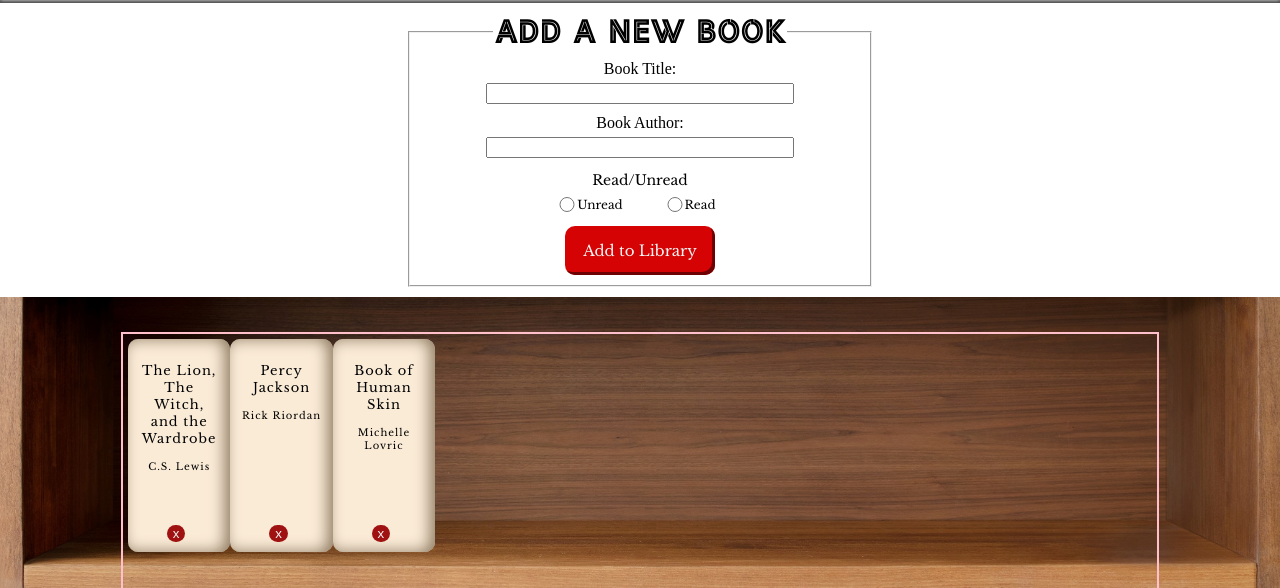
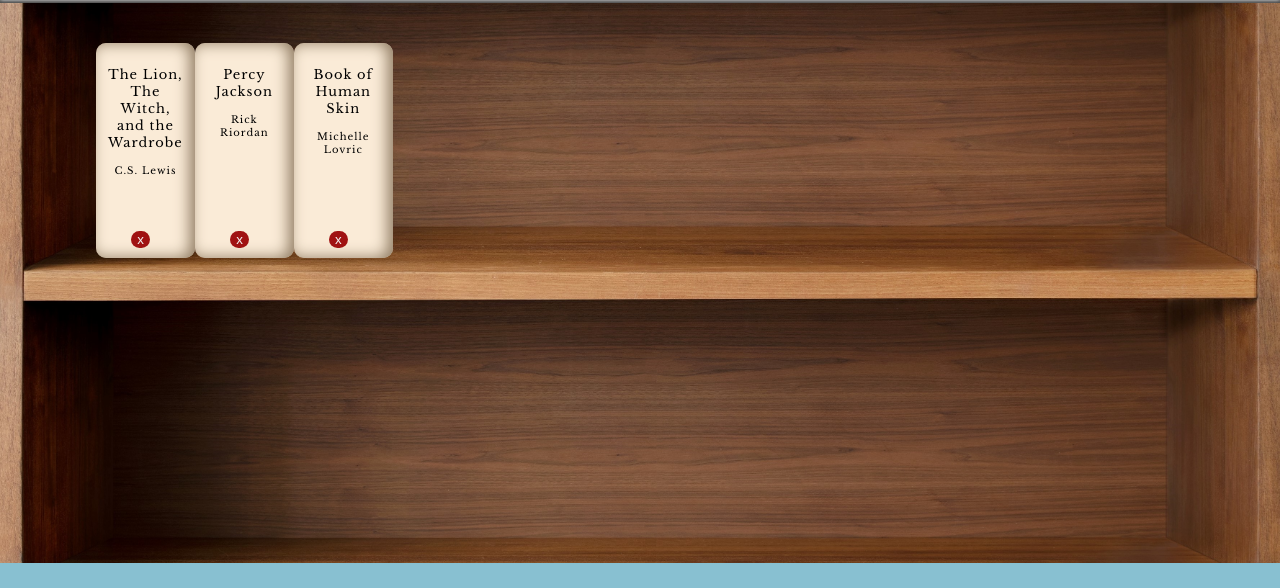
Before and after one commit to AlixiaDae/new-library, a website built with webpack: page dist/index.html in a window 1280 px wide. Shown: the part 212-800 px from the top of the page. Built offline with nearby package versions, Linux system fonts and the light colour scheme.

Commit message:
Add transition to add book form
Book form now hidden on page load to slide down when clicking Add Book.

```diff
--- a/src/mainpage.js
+++ b/src/mainpage.js
@@ -4,7 +4,6 @@
 import { Book } from './book'
 
 const mainPage = (() => {
-
     //header
 
     const header = document.createElement("div")
@@ -41,6 +40,18 @@
     const formContainer = document.createElement("div")
     formContainer.classList.add("form-container")
     document.body.appendChild(formContainer)
+
+    formContainer.style.height = "0px"
+
+    function showBookForm() {
+        if(formContainer.style.height == "0px") {
+            formContainer.style.height = "285px"
+        } else {
+            formContainer.style.height = "0px"
+        }
+    }
+
+    addBookBtn.addEventListener("click", showBookForm)
 
     const bookForm = document.createElement("form")
     bookForm.classList.add("book-form")
--- a/src/style.css
+++ b/src/style.css
@@ -75,9 +75,9 @@
 /* Form */
 
 .form-container {
-    padding: 10px;
     display: flex;
     justify-content: center;
+    transition: height 1s;
 }
 
 fieldset {
@@ -176,11 +176,10 @@
 }
 
 .shelf {
-    width: 80%;
-    border: 2px solid pink;
+    width: 85%;
     display: grid;
     grid-template-rows: 1fr 1fr;
-    grid-template-columns: repeat(10, 1fr);
+    grid-template-columns: repeat(11, 1fr);
     row-gap: 50px;
     padding: 5px;
 }
```
Also changed, not shown: dist/main.js.
